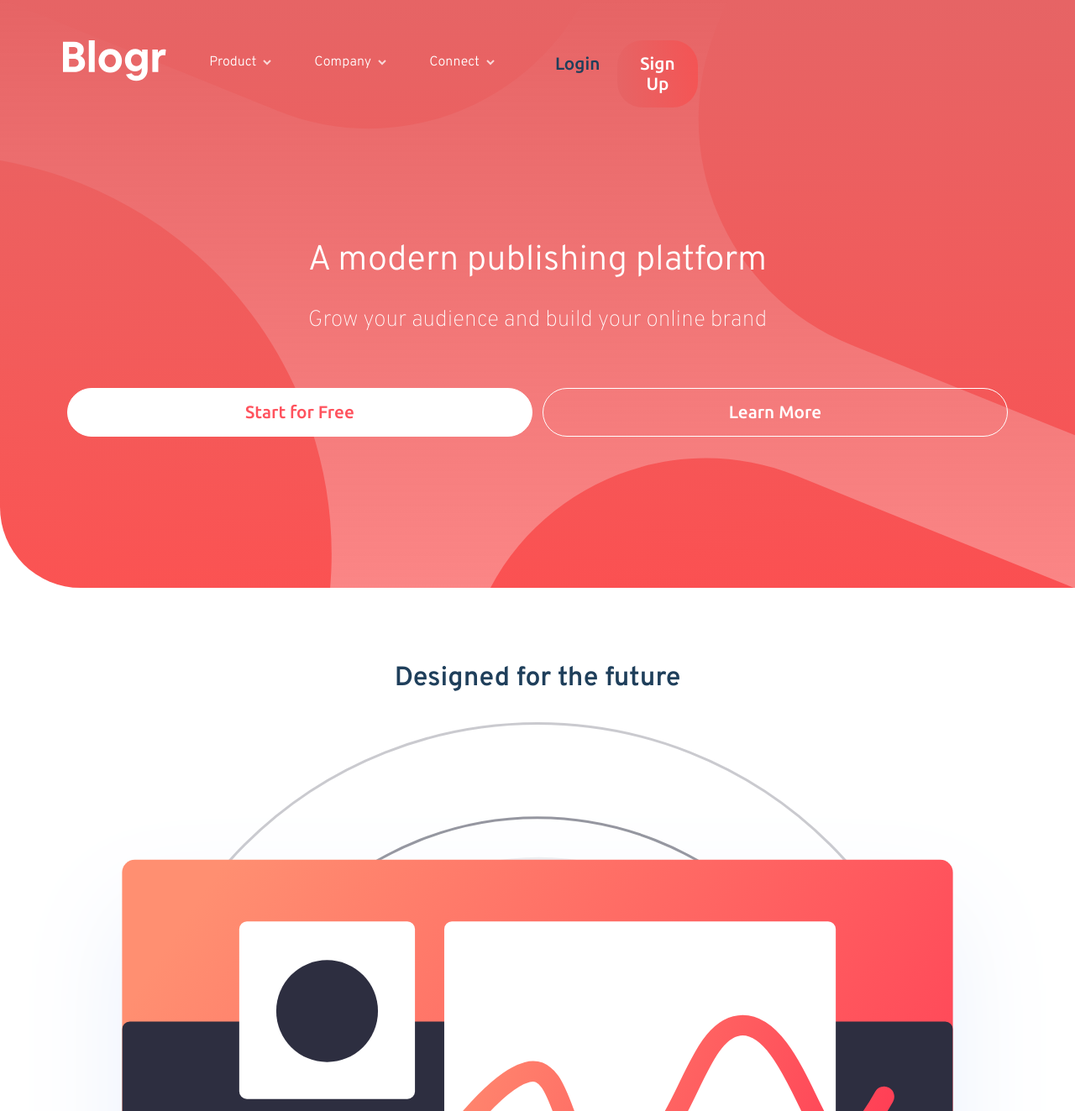
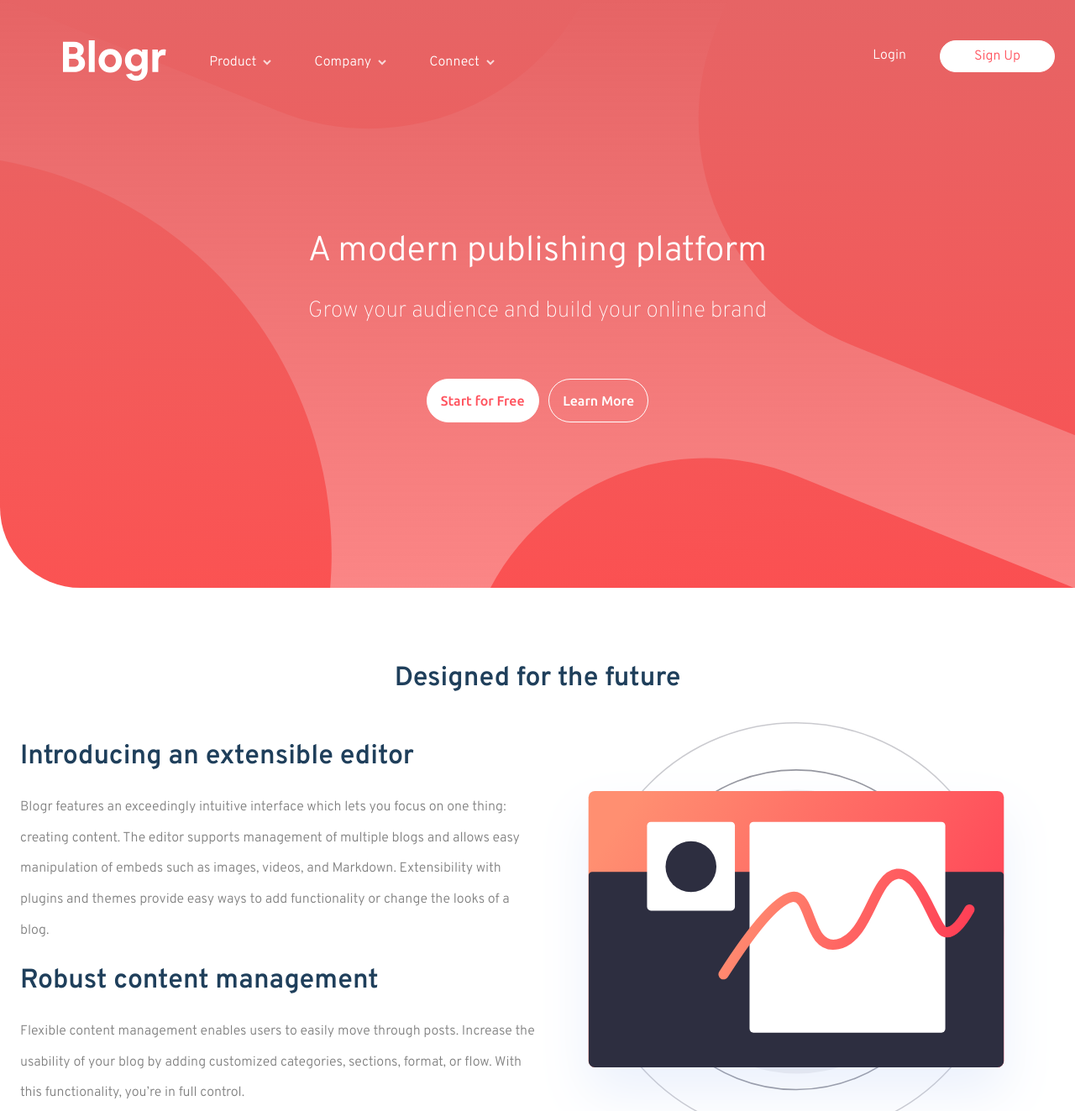
Before and after one commit to yuliia-p/Blogr-landing-page, a website: page index.html in a window 1280 px wide. Shown: the top 1323 px of the page at 84% size. Drawn offline with Linux system fonts and the light colour scheme.

Commit message:
working on design section desktop view

```diff
--- a/css/layout.css
+++ b/css/layout.css
@@ -25,7 +25,8 @@
   flex-basis: 100%;
 }
 
-/*
 @media screen and (min-width: 768px) {
-
-} */
+  .column-half-desktop {
+    flex-basis: 50%;
+  }
+}
--- a/css/styles.css
+++ b/css/styles.css
@@ -99,7 +99,6 @@ button.learn-b {
 
 button.login-b,
 button.reg-b {
-  width: 60%;
   padding: 1rem;
   font-size: 1.3rem;
   border-radius: 30px;
@@ -217,4 +216,47 @@ div.footer {
     align-items: flex-start;
     justify-content: space-evenly;
   }
+
+  .menu-desktop {
+    display: flex;
+    justify-content: flex-end;
+    align-items: flex-start;
+  }
+
+  button.reg-b {
+    font-family: inherit;
+    width: 100%;
+    padding: 0.5rem 2.5rem;
+    font-size: 1rem;
+    background: none;
+    background-color: white;
+    color: #ff525d;
+    border: solid 1px white;
+  }
+
+  button.login-b {
+    font-family: inherit;
+    padding: 0.5rem 2.5rem;
+    font-size: 1rem;
+    color: white;
+  }
+
+  div.column-full button {
+    font-size: 1rem;
+    width: auto;
+  }
+
+  .row-design {
+    text-align: start;
+  }
+
+  div.column-full h1.design-h1 {
+    font-size: 2rem;
+    font-weight: bold;
+  }
+
+  .row-design p {
+    font-size: 1rem;
+    padding: 0;
+  }
 }
--- a/index.html
+++ b/index.html
@@ -47,7 +47,7 @@
           </div>
         </div>
       </div>
-      <div class="column-half menu-desktop desktop ">
+      <div class="column-half menu-desktop desktop">
         <div class="button-holder flex">
           <button class="login-b">Login</button>
           <button class="reg-b">Sign Up</button>
@@ -104,32 +104,33 @@
         <button class="learn-b">Learn More</button>
       </div>
     </div>
-    <div class="row">
-      <div class="column-half-desktop column-full-m" style="text-align: center">
+    <div style="flex-direction: row-reverse" class="row row-design">
+      <div class="column-full column-full-m" style="text-align: center">
         <h1 class="design-h1" >Designed for the future</h1>
       </div>
       <div class="column-half-desktop column-full-m">
         <img style="width: 100%" src="./images/illustration-editor-mobile.svg" alt="">
       </div>
-    </div>
-    <div class="row">
       <div class="column-half-desktop column-full-m">
         <h1>Introducing an extensible editor</h1>
-      </div>
-      <div class="column-half-desktop column-full-m">
-        <p class="editor-p" >Blogr features an exceedingly intuitive interface which lets you focus on one thing: creating content.
-        The editor supports management of multiple blogs and allows easy manipulation of embeds such as images,
-        videos, and Markdown. Extensibility with plugins and themes provide easy ways to add functionality or
-        change the looks of a blog.</p>
+        <p class="editor-p">Blogr features an exceedingly intuitive interface which lets you focus on one thing: creating
+          content.
+          The editor supports management of multiple blogs and allows easy manipulation of embeds such as images,
+          videos, and Markdown. Extensibility with plugins and themes provide easy ways to add functionality or
+          change the looks of a blog.</p>
+        <h1>Robust content management</h1>
+        <p class="management-p">Flexible content management enables users to easily move through posts. Increase the usability
+          of your blog
+          by adding customized categories, sections, format, or flow. With this functionality, you’re in full control.</p>
       </div>
     </div>
+
     <div class="row">
       <div class="column-half-desktop column-full-m">
         <h1>Robust content management</h1>
       </div>
       <div class="column-half-desktop column-full-m">
-        <p class="management-p">Flexible content management enables users to easily move through posts. Increase the usability of your blog
-        by adding customized categories, sections, format, or flow. With this functionality, you’re in full control.</p>
+
       </div>
     </div>
     <div class="row row-blue">
```
